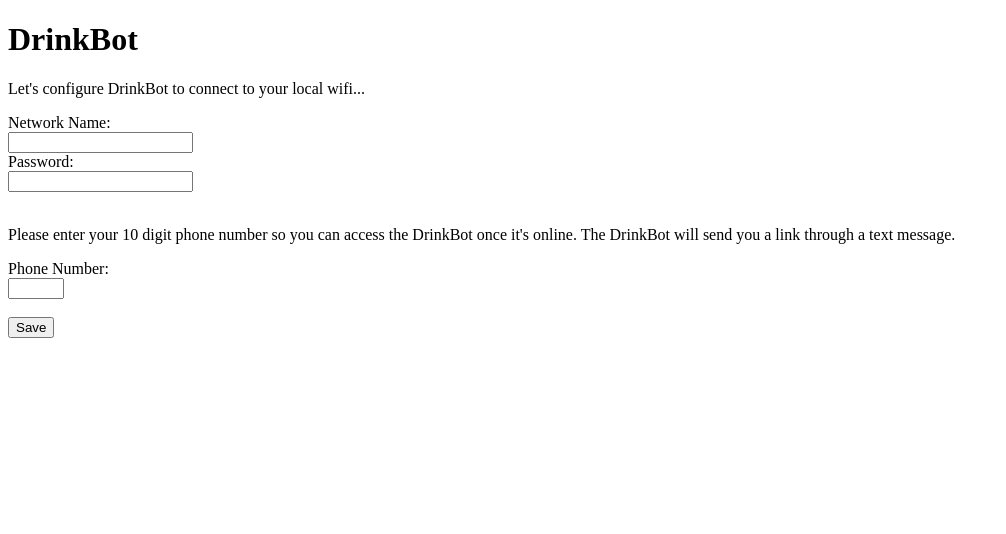
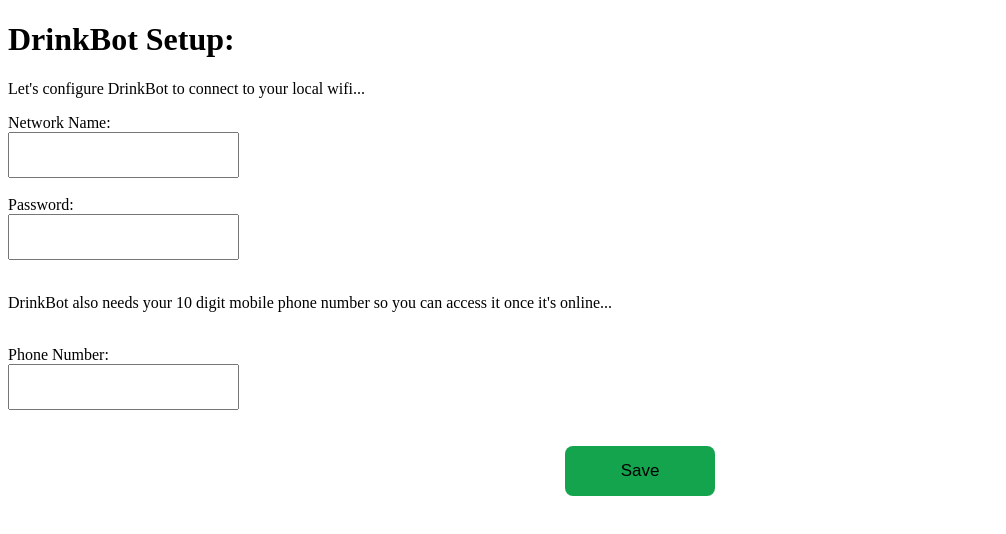
Before and after one commit to vinux84/drinkbot, a plain HTML site: page ap_templates/index.html in a window 1280 px wide. Shown: the whole page, without its empty margins (0-1006 px from the left). Drawn offline with Linux system fonts and the light colour scheme.

Commit message:
html style update

```diff
--- a/ap_templates/index.html
+++ b/ap_templates/index.html
@@ -1,23 +1,25 @@
 <!doctype html>
 <html lang="en">
-  <head>
+<head>
     <meta charset="utf-8">
     <meta name="viewport" content="width=device-width, initial-scale=1">
     <meta name="color-scheme" content="light dark" />
     <title>DrinkBot</title>
-  </head>
+</head>
     <body>
-        <h1>DrinkBot</h1>
+        <h1>DrinkBot Setup:</h1>
         <p>Let's configure DrinkBot to connect to your local wifi...</p>
         <form action="/configure" method="POST" autocomplete="off" autocapitalize="none">
             <label for="ssid">Network Name:</label><br>
-            <input type="text" id="ssid" name="ssid" required><br>
+            <input type="text" id="ssid" name="ssid" style="font-size:13pt; height: 40px;" required><br><br>
             <label for="password">Password:</label><br>
-            <input type="text" id="password" name="password" required><br><br>
-            <p>Please enter your 10 digit phone number so you can access the DrinkBot once it's online. The DrinkBot will send you a link through a text message.</p>
+            <input type="password" id="password" name="password" style="font-size:13pt; height: 40px;" required><br><br>
+            <p>DrinkBot also needs your 10 digit mobile phone number so you can access it once it's online...</p><br>
             <label for="phone_number">Phone Number:</label><br>
-            <input type="number" min="10" max="10" id="phone_number" name="phone_number" required><br><br>
-            <button>Save</button>
+            <input type="text" pattern="[0-9]{10}" id="phone_number" name="phone_number" style="font-size:13pt; height: 40px;" required><br><br><br>
+            <div>
+            <button style="width: 150px; height: 50px; background-color:#14A44D; border-radius: 8px; margin: 0 auto; display: block; border-style: none; font-size: 17px;">Save</button>
+            </div>
         </form>
     </body>
 </html>
```
Also changed, not shown: ap_templates/configured.html (+2 -2 lines).
